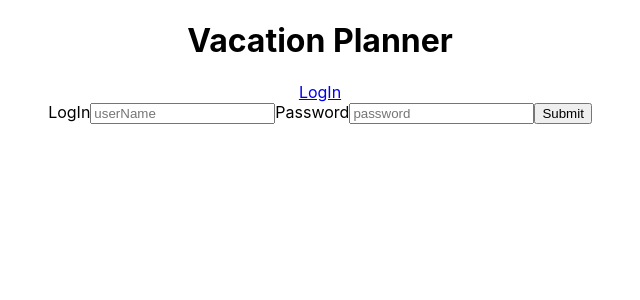
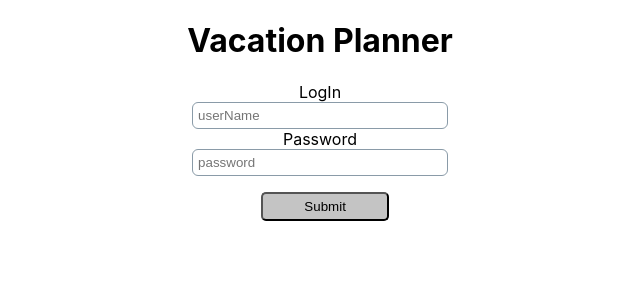
Before and after one commit to Vacation-Planner-Build-Week/Front-end, a React (Create React App) app in the folder vacation-planner/: page /LogIn in a window 1280 px wide. Shown: the top 300 px of the page, without its empty margins (320-960 px from the left). Built offline with nearby package versions, Linux system fonts and the light colour scheme.

Commit message:
'basic styling to login"

```diff
--- a/vacation-planner/src/App.css
+++ b/vacation-planner/src/App.css
@@ -36,3 +36,29 @@
     transform: rotate(360deg);
   }
 }
+
+.form{
+  display:flex;
+  flex-direction: column;
+  width: 20%;
+  margin: 0 auto;
+}
+
+ button{
+   margin:6%;
+   width:50%;
+   margin-left: 27%;
+   padding: 2%;
+   background: #C4C4C4;
+   border-radius: 5px;
+
+ }
+
+ .input{
+padding: 2%;
+background: #FFFFFF;
+/* Text Colors/Regent Gray */
+
+border: 0.5px solid #8A9BA8;
+border-radius: 6px;
+ }
--- a/vacation-planner/src/Components/React1/Dashboard.js
+++ b/vacation-planner/src/Components/React1/Dashboard.js
@@ -8,7 +8,7 @@ const Dashboard = () => {
     return(
 
         <div>
-         <Link to = "/login">LogIn</Link>
+         <Link to = "/login"></Link>
         </div>
     )
 }
--- a/vacation-planner/src/Components/React1/LogIn.js
+++ b/vacation-planner/src/Components/React1/LogIn.js
@@ -23,10 +23,10 @@ const LogIn = () => {
 
     return (
         <div>
-            <form onSubmit ={submitForm}>
+            <form className = "form" onSubmit ={submitForm}>
 
                 <label htmlFor = "login">LogIn</label>
-                <input
+                <input class ="input"
                 id = "login"
                 type = "text"
                 name ="login"
@@ -37,7 +37,7 @@ const LogIn = () => {
 
 
                 <label htmlFor = "password">Password</label>
-                <input
+                <input class ="input"
                 id = "password"
                 type ="password"
                 name = "password"
```
